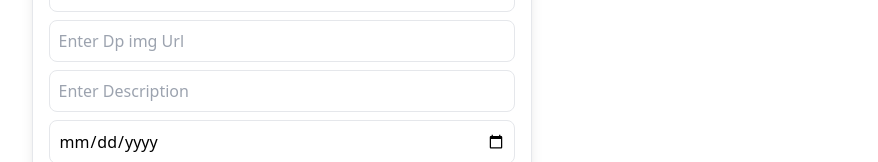
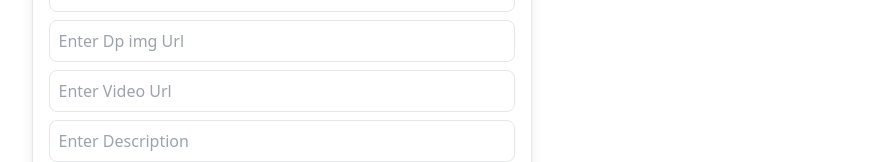
Before and after one commit to Shivam00002/web-admin, a React (Create React App) app: page / in a window 1280 px wide. Shown: the part 193-355 px from the top of the page, without its empty margins (93-971 px from the left). Built offline with nearby package versions, Linux system fonts and the light colour scheme; no server answers.

Commit message:
added video url

```diff
--- a/src/components/Dashboard.jsx
+++ b/src/components/Dashboard.jsx
@@ -11,6 +11,7 @@ const Dashboard = () => {
     date: "",
     time: "",
     price: "",
+    video_url: "",
   });
 
   const apiEndpoint = "https://webinar-backend.vercel.app/data";
@@ -24,6 +25,7 @@ const Dashboard = () => {
       "teacher_img",
       "teacher_name",
       "time",
+      "video_url",
     ];
 
     if (requiredFields.some((field) => newWebinar[field] === "")) {
@@ -54,6 +56,7 @@ const Dashboard = () => {
           date: "",
           time: "",
           price: "",
+          video_url: "",
         });
       } else {
         console.error(
@@ -105,6 +108,17 @@ const Dashboard = () => {
           placeholder="Enter Dp img Url"
           className="border rounded-lg w-full h-fit px-2 md:py-2 py-1 mt-2"
         />
+
+        <input
+          type="text"
+          value={newWebinar.video_url}
+          onChange={(e) =>
+            setNewWebinar({ ...newWebinar, video_url: e.target.value })
+          }
+          placeholder="Enter Video Url"
+          className="border rounded-lg w-full h-fit px-2 md:py-2 py-1 mt-2"
+        />
+
         <input
           type="text"
           value={newWebinar.description}
--- a/src/components/Home.jsx
+++ b/src/components/Home.jsx
@@ -27,7 +27,7 @@ const Home = () => {
 
   useEffect(() => {
     fetchWebinars();
-  }, [webinars]);
+  }, []);
 
   console.log(webinars);
 
```
